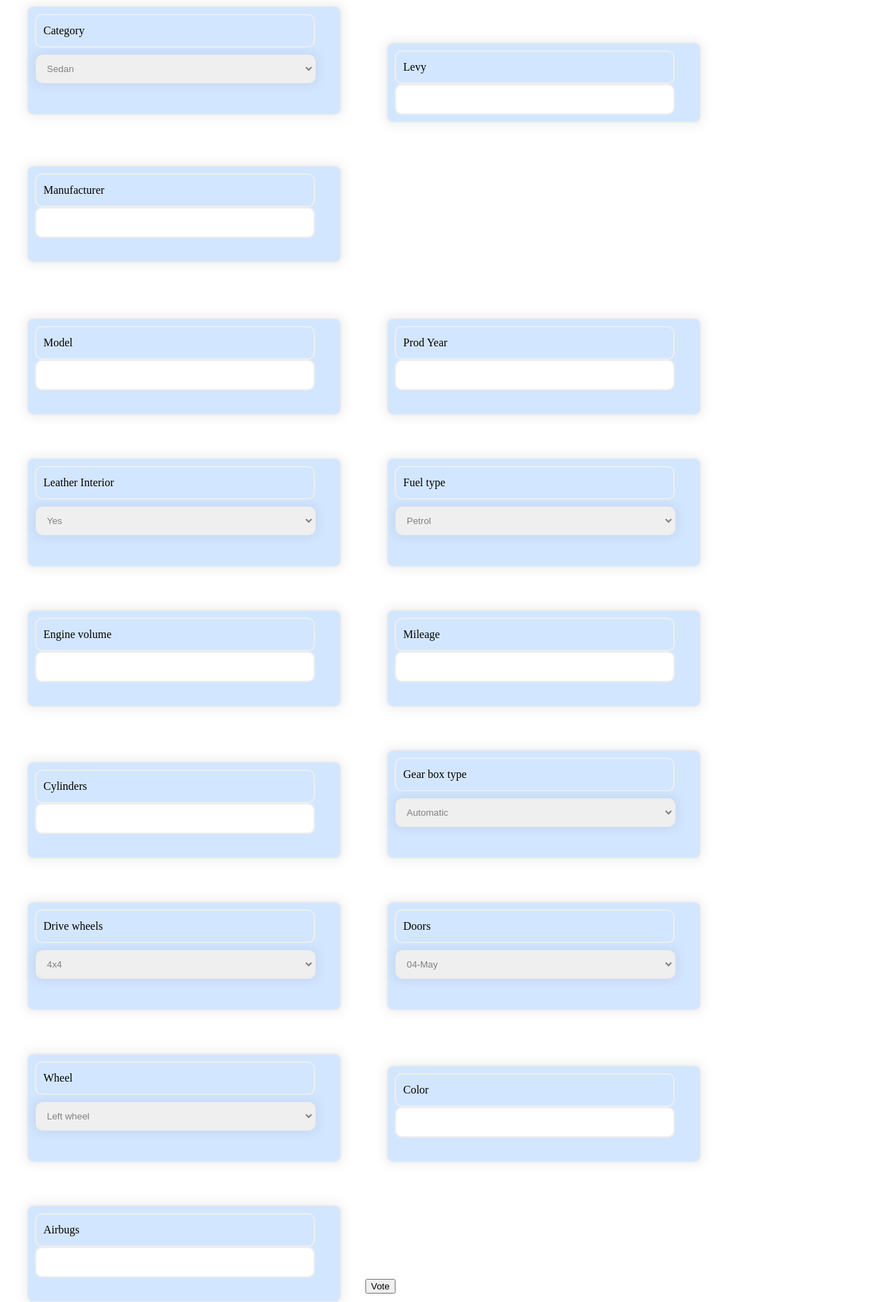
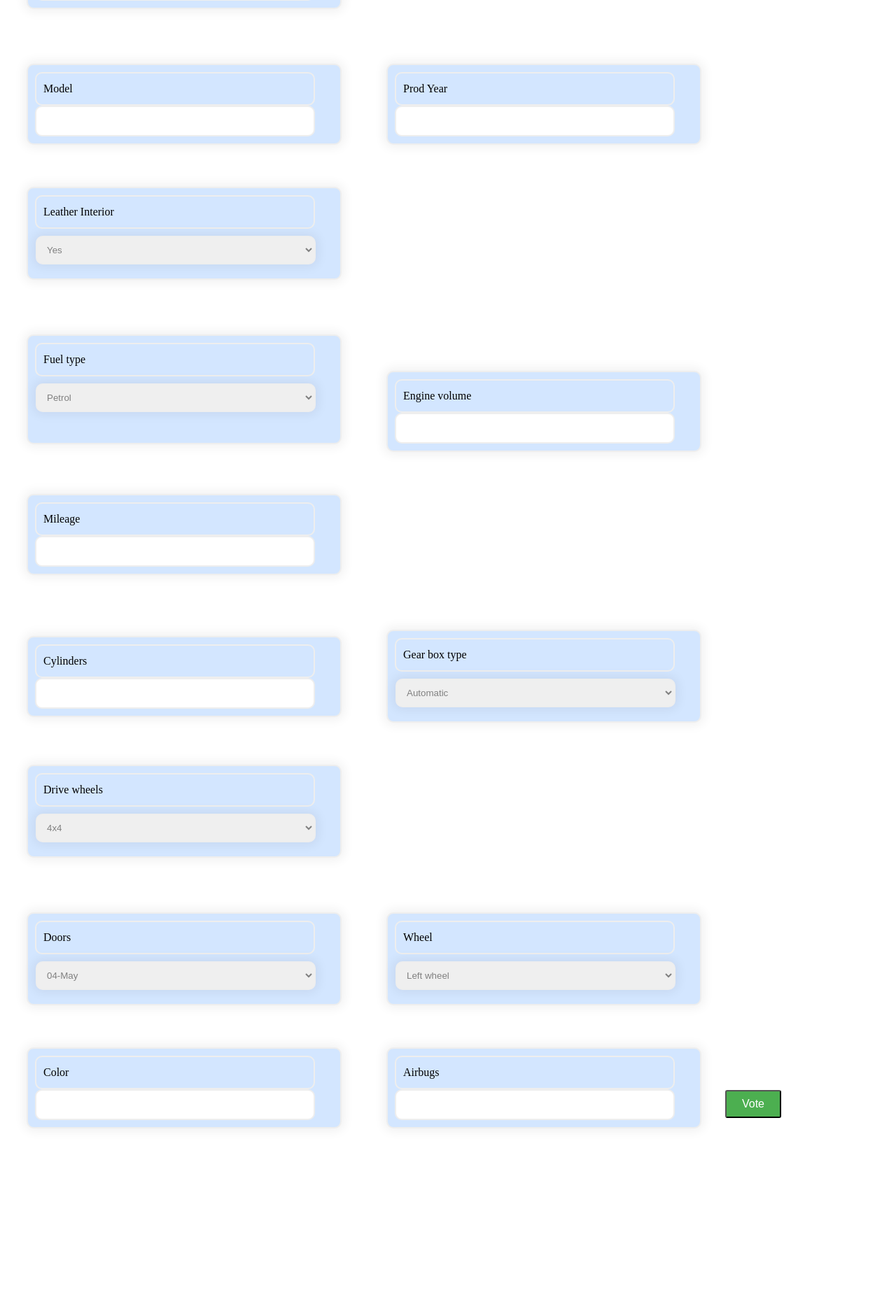
Before and after one commit to 11Alexei11/car-prices, a Django app: page /enter-data/prediction-form/ in a window 1280 px wide. Shown: the part 334-2195 px from the top of the page at 70% size. After the commit the page ends 1947 px from the top, so only its background shows below. Run offline with Django 4.2, Linux system fonts and the light colour scheme; parts of the project's set-up code (start-up, migrations or seed data) failed here and were passed over.

Commit message:
was added hover to button

```diff
--- a/app/car_price_predict_site/entering_data/static/css/prediction_form.css
+++ b/app/car_price_predict_site/entering_data/static/css/prediction_form.css
@@ -10,9 +10,11 @@
     width: 450px;
     display: inline-block;
     margin: 30px;
+    position: relative;
 }
 
 .select {
+    position: relative;
     color:gray;
     box-sizing:border-box;
     border:2px solid #eee;
@@ -26,13 +28,14 @@
 }
 
 .label {
+    position: relative;
     color:black;
     box-sizing:border-box;
     border:2px solid #eee;
-    /* box-shadow:0 0 15px 4px rgba(0,0,0,0.06); */
     padding:10px;
     border-radius:10px;
     line-height: 150%;
+    padding: 10px;
     width: 400px;
     display: inline-block;
     margin: 10px, 20px;
@@ -40,5 +43,21 @@
 
 .body {
     font-family: sans-serif;
+    position: relative;
     margin: 10px;
 }
+
+.button {
+    color: white;
+    background-color: #4CAF50;
+    font-size: 16px;
+    border-radius: 3px;
+    text-align: center;
+    height: 40px;
+    width: 80px;
+    transition: all 0.2s ease;
+}
+
+.button:hover {
+    transform: scale(2, 2)
+}
--- a/app/car_price_predict_site/entering_data/templates/entering_data/prediction_form.html
+++ b/app/car_price_predict_site/entering_data/templates/entering_data/prediction_form.html
@@ -5,13 +5,6 @@
         <link rel="stylesheet" type="text/css" href="{% static 'css/prediction_form.css' %}"/>
     </head>
     <body>
-        <div class="demo-wrap">
-            <img
-              class="demo-bg"
-              src="https://assets.digitalocean.com/labs/images/community_bg.png"
-              alt=""
-            >
-        </div>
         <form action="{% url 'calculate_price' %}"method="post">
             {% csrf_token %}
             <div class="input">
@@ -27,7 +20,7 @@
                     <option value="Pickup">Pickup</option>
                     <option value="Cabriolet">Cabriolet</option>
                     <option value="Limousine">Limousine</option>
-                </select><br><br>
+                </select>
             </div>
             <div class="input">
                 <label type="text" name="name" class="label">Levy</label>
@@ -36,24 +29,23 @@
             <!-- <input type="text" id="levy" name="levy"><br><br> -->
             <div class="input">
                 <label for="manufacturer" class="label">Manufacturer</label><br>
-                <input type="text" id="manufacturer" name="manufacturer" class="label"><br><br>
-            </div>
-            <br><br>
+                <input type="text" id="manufacturer" name="manufacturer" class="label">
+            </div><br><br>
             <div class="input">
                 <label for="model" class="label">Model</label><br>
-                <input type="text" id="model" name="model" class="label"><br><br>
+                <input type="text" id="model" name="model" class="label">
             </div>
             <div class="input">
                 <label for="prod_year" class="label">Prod Year</label><br>
-                <input type="text" id="prod_year" name="prod_year" class="label"><br><br>
+                <input type="text" id="prod_year" name="prod_year" class="label">
             </div>
             <div class="input">
                 <label for="leather_interior" class="label">Leather Interior</label><br>
                 <select name="leather_interior" class="select">
                     <option value="Yes">Yes</option>
                     <option value="No">No</option>
-                </select><br><br>
-            </div>
+                </select>
+            </div><br><br>
             <div class="input">
                 <label for="fuel_type" class="label">Fuel type</label><br>
                 <select name="fuel_type" class="select">
@@ -67,15 +59,15 @@
             </div>
             <div class="input">
                 <label for="engine_volume" class="label">Engine volume</label><br>
-                <input type="text" id="engine_volume" name="engine_volume" class="label"><br><br>
+                <input type="text" id="engine_volume" name="engine_volume" class="label">
             </div>
             <div class="input">
                 <label for="mileage" class="label">Mileage</label><br>
-                <input type="text" id="mileage" name="mileage" class="label"><br><br>
-            </div>
+                <input type="text" id="mileage" name="mileage" class="label">
+            </div><br><br>
             <div class="input">
                 <label for="cylinders" class="label">Cylinders</label><br>
-                <input type="text" id="cylinders" name="cylinders" class="label"><br><br>
+                <input type="text" id="cylinders" name="cylinders" class="label">
             </div>
             <div class="input">
                 <label for="gear_box_type" class="label">Gear box type</label><br>
@@ -84,7 +76,7 @@
                     <option value="Manual">Manual</option>
                     <option value="Tiptronik">Tiptronik</option>
                     <option value="Variator">Variator</option>
-                </select><br><br>
+                </select>
             </div>
             <div class="input">
                 <label for="drive_wheels" class="label">Drive wheels</label><br>
@@ -92,32 +84,32 @@
                     <option value="4x4">4x4</option>
                     <option value="Front">Front</option>
                     <option value="Rear">Rear</option>
-                </select><br><br>
-            </div>
+                </select>
+            </div><br><br>
             <div class="input">
                 <label for="doors" class="label">Doors</label><br>
                 <select name="doors" class="select">
                     <option value="04-May">04-May</option>
                     <option value="02-Mar">02-Mar</option>
                     <option value=">5">gr_5</option>
-                </select><br><br>
+                </select>
             </div>
             <div class="input">
                 <label for="wheel" class="label">Wheel</label><br>
                 <select name="wheel" class="select">
                     <option value="Left wheel">Left wheel</option>
                     <option value="Right-hand drive">Right-hand drive</option>
-                </select><br><br>
+                </select>
             </div>
             <div class="input">
                 <label for="color" class="label">Color</label><br>
-                <input type="text" id="color" name="color" class="label"><br><br>
+                <input type="text" id="color" name="color" class="label">
             </div>
             <div class="input">
                 <label for="airbugs" class="label">Airbugs</label><br>
-                <input type="text" id="airbugs" name="airbugs" class="label"><br><br>
+                <input type="text" id="airbugs" name="airbugs" class="label">
             </div>
-            <input type="submit" value="Vote">
+            <input type="submit" value="Vote" class="button">
         </form>
     </body>
 </html>
```
